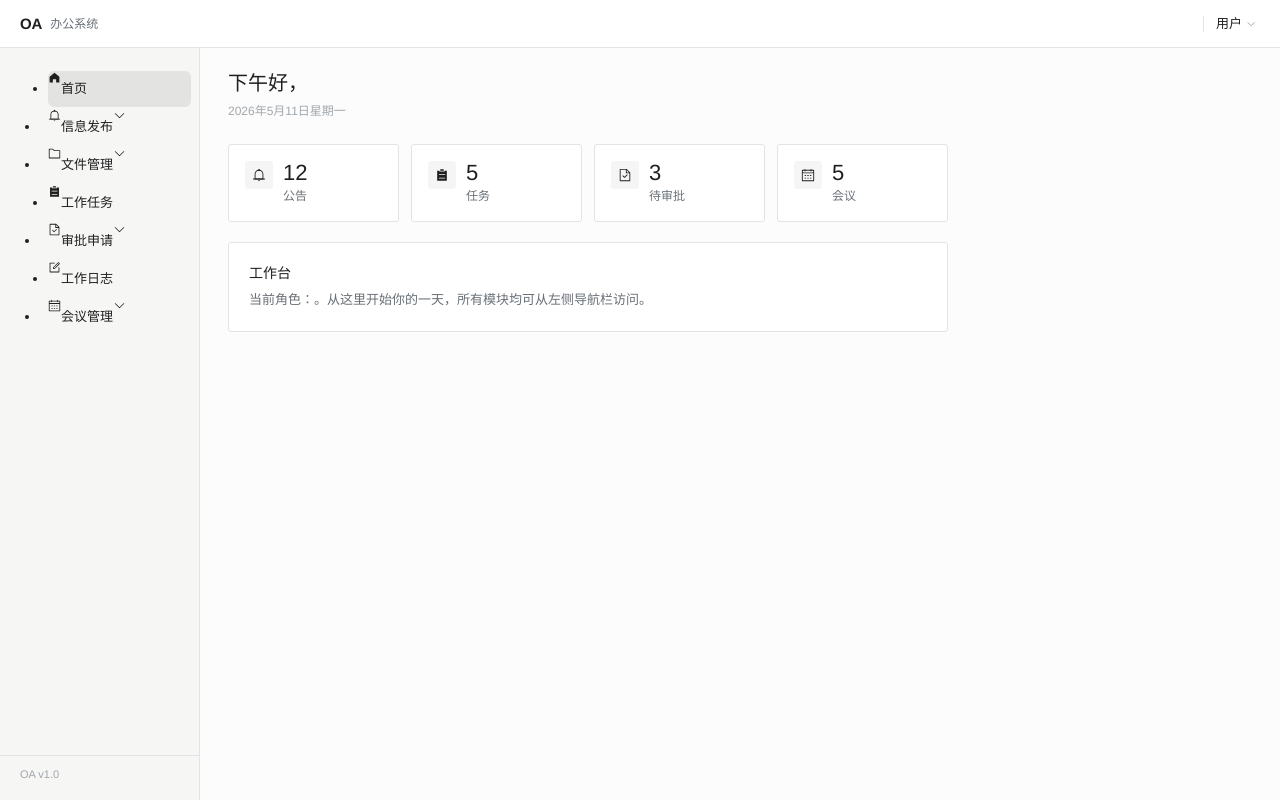
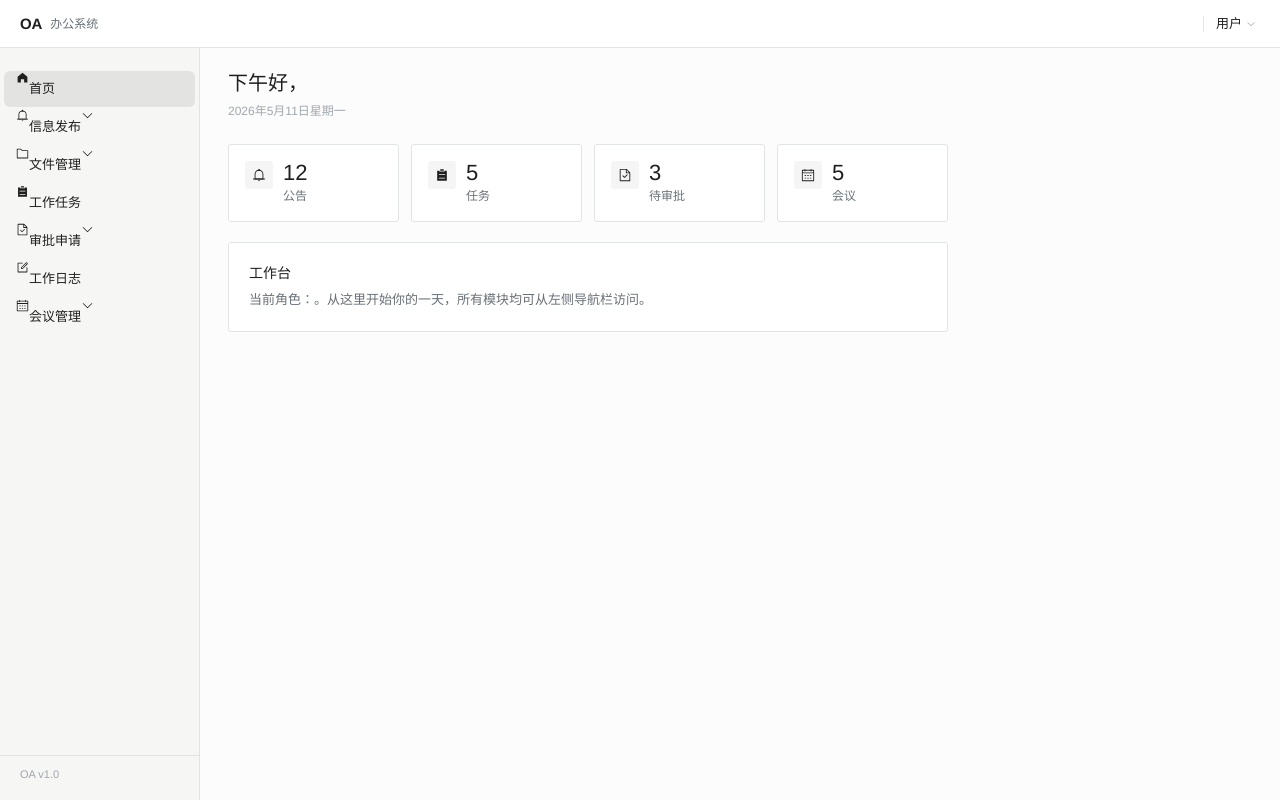
Before and after one commit to MengXiMoon/OA, a Vue app in the folder oa-web/: page /dashboard in a window 1280 px wide. Built offline with nearby package versions, Linux system fonts and the light colour scheme; no server answers; sample sign-in values are in the browser's storage.

Commit message:
fix: 修复菜单左侧 48px 空白，el-menu padding-left → 0，菜单项 padding-left → 12px

```diff
--- a/oa-web/src/styles/theme.css
+++ b/oa-web/src/styles/theme.css
@@ -316,12 +316,14 @@ body { margin: 0; background: var(--bg-primary); color: var(--text-primary); }
 
 /* ===== Menu ===== */
 
-.el-menu { border-right: none !important; background: transparent; }
+.el-menu { border-right: none !important; background: transparent; padding-left: 0 !important; }
+.el-menu--vertical { padding-left: 0; }
 .el-menu-item,
 .el-sub-menu__title {
   height: 36px;
   line-height: 36px;
-  margin: 2px 8px;
+  margin: 2px 4px;
+  padding-left: 12px !important;
   border-radius: var(--radius-md);
   font-size: 13px;
   color: var(--text-primary);
@@ -336,7 +338,7 @@ body { margin: 0; background: var(--bg-primary); color: var(--text-primary); }
 }
 .el-sub-menu .el-menu { background: transparent; }
 .el-sub-menu .el-menu-item {
-  padding-left: 52px !important;
+  padding-left: 36px !important;
   height: 32px;
   line-height: 32px;
 }
```
